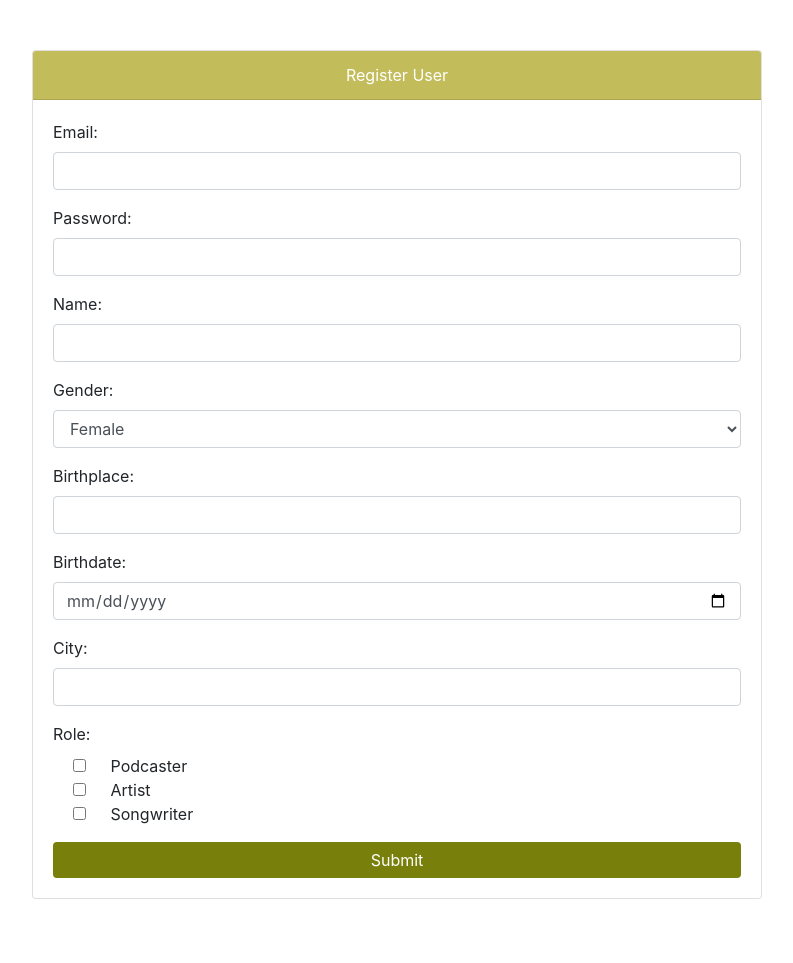
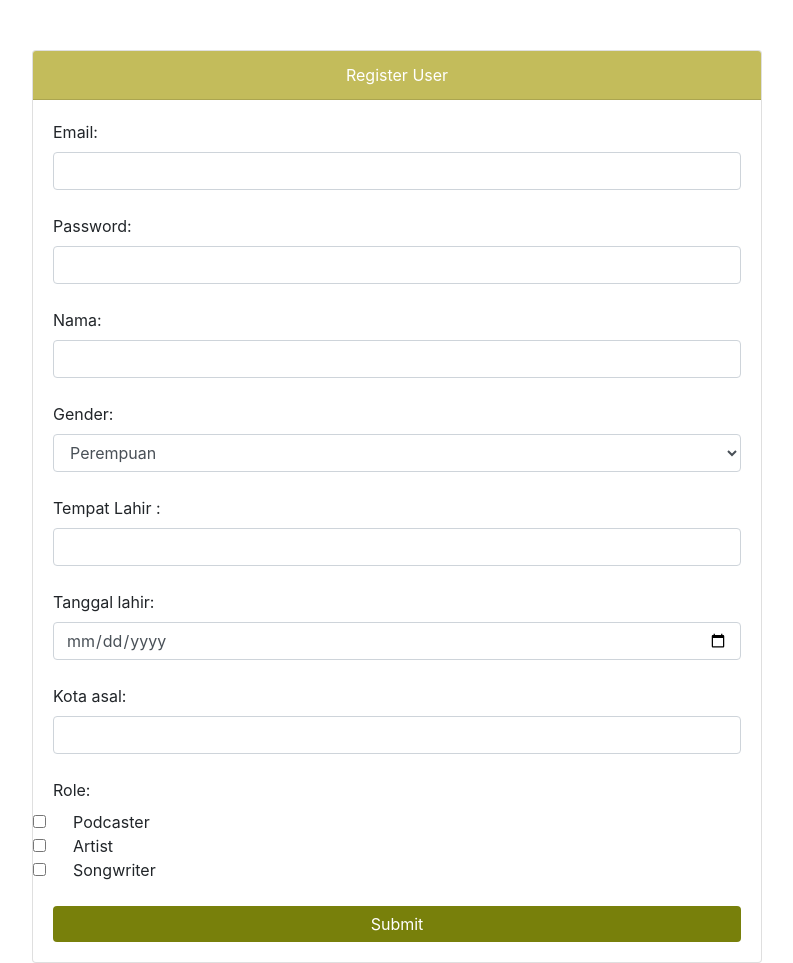
Before and after one commit to Basdat-E7/Marmut-TK3, a Django app: page /register/user/ in a window 1280 px wide. Shown: the whole page, without its empty margins (243-1036 px from the left). Before the commit the page ends 899 px from the top, so only its background shows below. Run offline with Django 5.2, Linux system fonts and the light colour scheme; some libraries are stand-ins or nearby versions.

Commit message:
add register for user and label

```diff
--- a/marmut_db/templates/register_user.html
+++ b/marmut_db/templates/register_user.html
@@ -33,9 +33,42 @@
                 <div class="card">
                     <div class="card-header text-center">Register User</div>
                     <div class="card-body">
-                        <form method="post">
+                        <form method="post" action="{% url 'marmut_db:register_user' %}">
                             {% csrf_token %}
-                            <div class="form-group">
+                            <label for="email" class="form-label">Email:</label>
+                            <input type="email" id="email" name="email" required class="form-control"><br>
+
+                            <label for="password" class="form-label">Password:</label>
+                            <input type="password" id="password" name="password" required class="form-control"><br>
+
+                            <label for="nama" class="form-label">Nama:</label>
+                            <input type="text" id="nama" name="nama" required class="form-control"><br>
+
+                            <label for="gender" class="form-label">Gender:</label>
+                            <select id="gender" name="gender" class="form-control">
+                                <option value="female">Perempuan</option>
+                                <option value="male">Laki-laki</option>
+                            </select><br>
+
+                            <label for="tempat_lahir" class="form-label">Tempat Lahir :</label>
+                            <input type="text" id="tempat_lahir" name="tempat_lahir" required class="form-control"><br>
+
+                            <label for="tanggal_lahir" class="form-label">Tanggal lahir:</label>
+                            <input type="date" id="tanggal_lahir" name="tanggal_lahir" required class="form-control"><br>
+
+                            <label for="kota_asal" class="form-label">Kota asal:</label>
+                            <input type="text" id="kota_asal" name="kota_asal" required class="form-control"><br>
+
+                            <label class="form-label">Role:</label><br>
+                            <input type="checkbox" id="podcaster" name="is_podcaster" value=True class="form-check-input">
+                            <label for="podcaster" class="form-check-label">Podcaster</label><br>
+
+                            <input type="checkbox" id="artist" name="is_artist" value=True class="form-check-input">
+                            <label for="artist" class="form-check-label">Artist</label><br>
+
+                            <input type="checkbox" id="songwriter" name="is_songwriter" value=True class="form-check-input">
+                            <label for="songwriter" class="form-check-label">Songwriter</label><br><br>
+                            <!-- <div class="form-group">
                                 <label for="id_email">Email:</label>
                                 {{ form.email }}
                             </div>
@@ -71,9 +104,9 @@
                                         <label class="form-check-label" for="{{ checkbox.id_for_label }}">
                                             {{ checkbox.choice_label }}
                                         </label>
-                                    </div>
-                                {% endfor %}
-                            </div>
+                                    </div> -->
+                                <!-- {% endfor %} -->
+                            <!-- </div> -->
                             <button type="submit" class="btn btn-primary btn-block">Submit</button>
                         </form>
                     </div>
--- a/marmut_db/views.py
+++ b/marmut_db/views.py
@@ -5,10 +5,13 @@ from Marmut_TK3 import settings
 from .models import Song, Podcast, UserPlaylist, Akun, Label
 from .forms import UserRegistrationForm, LabelRegistrationForm, LoginForm
 from itertools import chain
+from django.contrib import messages
 from django.contrib.auth import authenticate, login as auth_login
 from django.contrib.auth.decorators import login_required
 from datetime import datetime
+
 from utils.query import *
+import uuid
 
 def get_db_connection():
     conn = psycopg2.connect(
@@ -227,32 +230,121 @@ def logout(request):
     return redirect('marmut_db:show_main')
 
 def register_user(request):
+    if "username" in request.session:
+        return redirect("marmut_db:show_main")
+
     if request.method == 'POST':
-        form = UserRegistrationForm(request.POST)
-        if form.is_valid():
-            cleaned_data = form.cleaned_data
-            print(f"Email length: {len(cleaned_data['email'])}")
-            print(f"Password length: {len(cleaned_data['password'])}")
-            print(f"Nama length: {len(cleaned_data['nama'])}")
-            print(f"Tempat Lahir length: {len(cleaned_data['tempat_lahir'])}")
-            print(f"Kota Asal length: {len(cleaned_data['kota_asal'])}")
-            form.save()
-            return redirect('show_main')
+        email = request.POST.get('email')
+        password = request.POST.get('password')
+        nama = request.POST.get('nama')
+        gender = request.POST.get('gender')
+        gender_int = 0 if gender == "female" else 1
+        tempat_lahir = request.POST.get('tempat_lahir')
+        tanggal_lahir = request.POST.get('tanggal_lahir')
+        kota_asal = request.POST.get('kota_asal')
+        artist = request.POST.get('is_artist', False)
+        songwriter = request.POST.get('is_songwriter', False)
+        podcaster = request.POST.get('is_podcaster', False)
+
+        is_verified = artist or songwriter or podcaster
+        id_pemilik_hak_cipta = str(uuid.uuid4())
+
+        # cek username exist ga
+        exist = curr.execute("SELECT * FROM marmut.akun WHERE email = %s", (email,))
+        result = curr.fetchone()
+        if result is not None:
+            messages.error(request, "Email already taken. Please choose another email.")
+            return redirect("marmut_db:register_user")
         else:
-            print(form.errors)
-    else:
-        form = UserRegistrationForm()
-    return render(request, 'register_user.html', {'form': form})
+            curr.execute("INSERT INTO marmut.AKUN (email, password, nama, gender, tempat_lahir, tanggal_lahir, is_verified, kota_asal) VALUES (%s, %s, %s, %s, %s, %s, %s, %s)",
+                         (email, password, nama, gender_int, tempat_lahir, tanggal_lahir, is_verified, kota_asal,))
+            if podcaster:
+                curr.execute( "INSERT INTO marmut.PODCASTER (email) VALUES (%s)", (email,))
+            if artist or songwriter:
+                rate_royalti = 0
+                curr.execute("INSERT INTO marmut.PEMILIK_HAK_CIPTA (id, rate_royalti) VALUES (%s, %s)",
+                             (id_pemilik_hak_cipta, rate_royalti,))
+
+            if artist:
+                id_artist = str(uuid.uuid4())
+                curr.execute("INSERT INTO marmut.ARTIST (id, email_akun, id_pemilik_hak_cipta) VALUES (%s, %s, %s)",
+                             (id_artist, email, id_pemilik_hak_cipta,))
+
+            if songwriter:
+                id_songwriter = str(uuid.uuid4())
+                curr.execute("INSERT INTO marmut.ARTIST (id, email_akun, id_pemilik_hak_cipta) VALUES (%s, %s, %s)",
+                             (id_songwriter, email, id_pemilik_hak_cipta,))
+
+
+
+            #insert into database
+            connection.commit()
+
+            return redirect("marmut_db:show_main")
+
+    return render(request, 'register_user.html')
+
+
+
+#     if request.method == 'POST':
+#         form = UserRegistrationForm(request.POST)
+#         if form.is_valid():
+#             cleaned_data = form.cleaned_data
+#             print(f"Email length: {len(cleaned_data['email'])}")
+#             print(f"Password length: {len(cleaned_data['password'])}")
+#             print(f"Nama length: {len(cleaned_data['nama'])}")
+#             print(f"Tempat Lahir length: {len(cleaned_data['tempat_lahir'])}")
+#             print(f"Kota Asal length: {len(cleaned_data['kota_asal'])}")
+#             form.save()
+#             return redirect('show_main')
+#         else:
+#             print(form.errors)
+#     else:
+#         form = UserRegistrationForm()
+#     return render(request, 'register_user.html', {'form': form})
 
 def register_label(request):
+    if "username" in request.session:
+        return redirect("marmut_db:show_main")
+
     if request.method == 'POST':
-        form = LabelRegistrationForm(request.POST)
-        if form.is_valid():
-            form.save()
-            return redirect('marmut_db:show_main')  # Redirect to home page or any other page
-    else:
-        form = LabelRegistrationForm()
-    return render(request, 'register_label.html', {'form': form})
+        email = request.POST.get('email')
+        password = request.POST.get('password')
+        nama = request.POST.get('nama')
+        kontak = request.POST.get('kontak')
+
+        id_label = str(uuid.uuid4())
+        id_pemilik_hak_cipta = str(uuid.uuid4())
+
+        exist = curr.execute("SELECT * FROM marmut.label WHERE email = %s", (email,))
+        result = curr.fetchone()
+
+        if result is not None:
+                messages.error(request, "Email already taken. Please choose another email.")
+                return redirect("marmut_db:register_label")
+
+        else:
+            rate_royalti = 0
+            curr.execute("INSERT INTO marmut.PEMILIK_HAK_CIPTA (id, rate_royalti) VALUES (%s, %s)",
+                             (id_pemilik_hak_cipta, rate_royalti,))
+
+            curr.execute("INSERT INTO marmut.LABEL (id, nama, email, password, kontak, id_pemilik_hak_cipta) VALUES (%s, %s, %s, %s, %s, %s)",
+                         (id_label, nama, email, password, kontak, id_pemilik_hak_cipta))
+
+            connection.commit()
+
+            return redirect("marmut_db:show_main")
+
+    return render(request, 'register_label.html')
+
+    # if request.method == 'POST':
+    #     form = LabelRegistrationForm(request.POST)
+    #     if form.is_valid():
+    #         form.save()
+    #         return redirect('marmut_db:show_main')  # Redirect to home page or any other page
+    # else:
+    #     form = LabelRegistrationForm()
+    # return render(request, 'register_label.html', {'form': form})
 
 def langganan_paket_page(request):
     return render(request, "langganan_paket.html")
```
Also changed, not shown: marmut_db/templates/register_label.html (+12 -1 lines).
